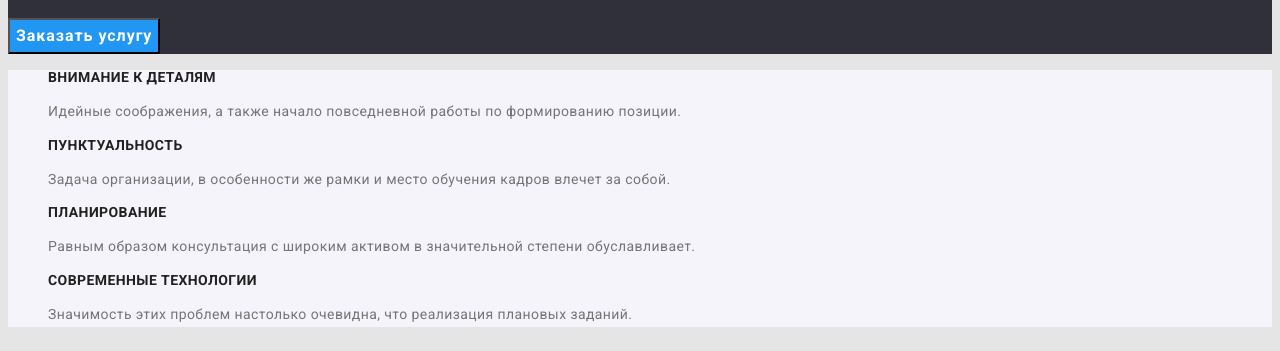
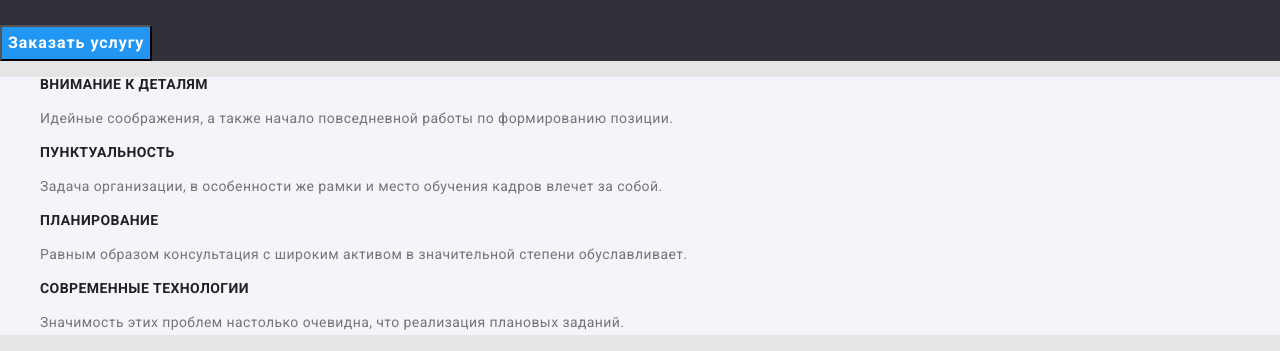
Before and after one commit to 3197344/3197344-home-work-03, a plain HTML site: page index.html in a window 1280 px wide. Shown: the part 281-632 px from the top of the page. Drawn offline with nearby package versions, Linux system fonts and the light colour scheme.

Commit message:
добавляет  normalize

```diff
--- a/index.html
+++ b/index.html
@@ -11,6 +11,7 @@
     <link
         href="https://fonts.googleapis.com/css2?family=Raleway:wght@700&family=Roboto:wght@400;500;700;900&display=swap"
         rel="stylesheet">
+    <link rel="stylesheet" href="https://cdnjs.cloudflare.com/ajax/libs/modern-normalize/1.1.0/modern-normalize.min.css" integrity="sha512-wpPYUAdjBVSE4KJnH1VR1HeZfpl1ub8YT/NKx4PuQ5NmX2tKuGu6U/JRp5y+Y8XG2tV+wKQpNHVUX03MfMFn9Q==" crossorigin="anonymous" referrerpolicy="no-referrer" />">
     <link rel="stylesheet" href="./css/styles.css">
 </head>
 
```
